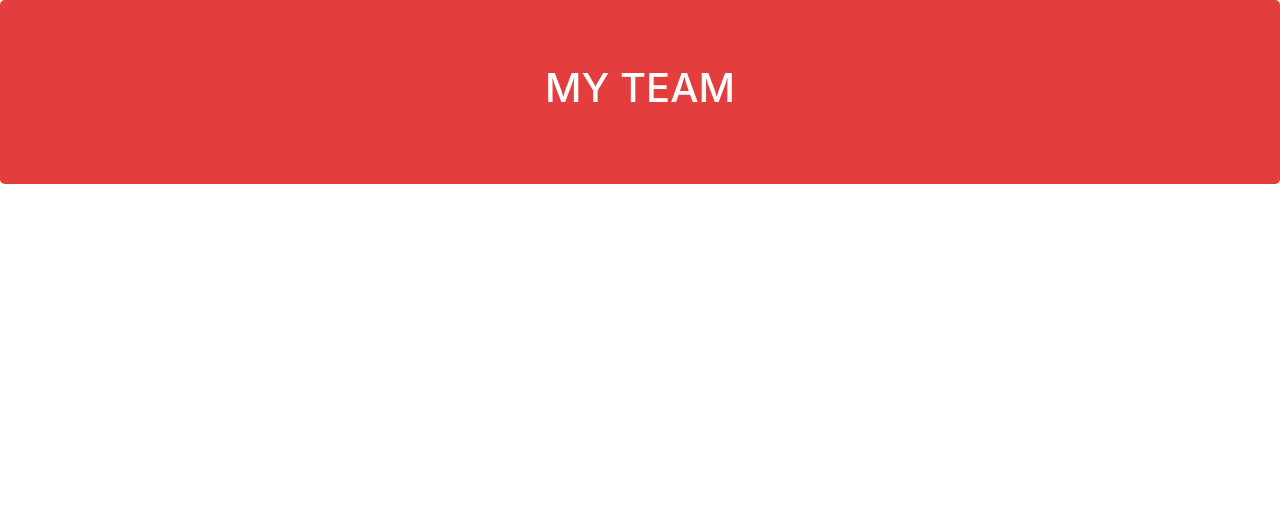
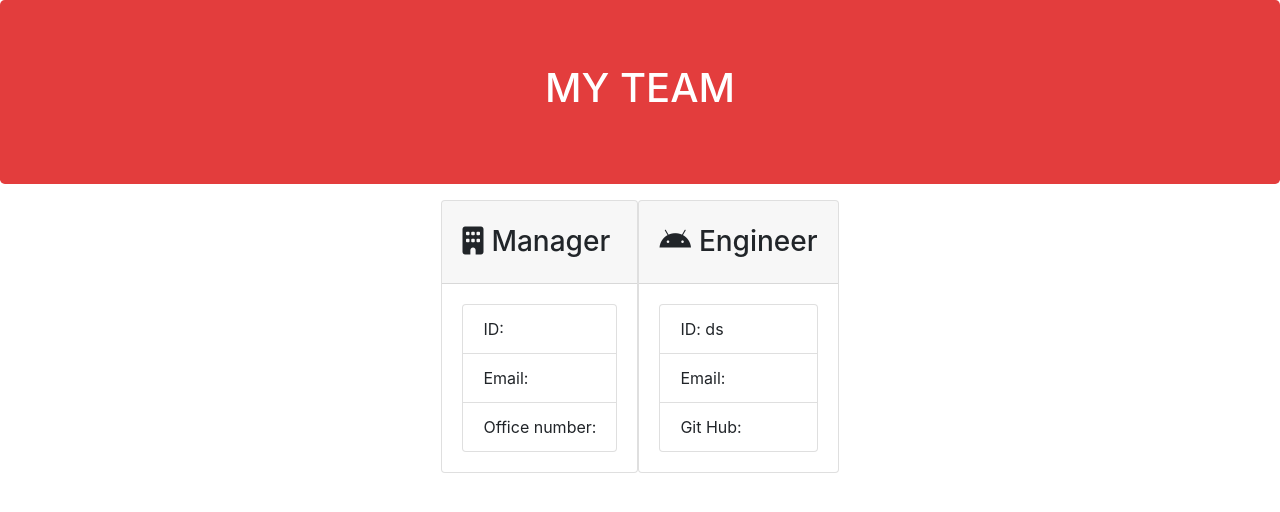
Before and after one commit to Abdul2k24/Team-Profile-Generator, a website: page dist/index.html in a window 1280 px wide. Drawn offline with nearby package versions, Linux system fonts and the light colour scheme.

Commit message:
update html

```diff
--- a/dist/index.html
+++ b/dist/index.html
@@ -19,6 +19,41 @@
             </div>
         </div>
     </div>
+    <div class="container">
+        <div class="row">
+            <div class="team-area col-12 d-flex justify-content-center">
+
+        <div class="card employee-card">
+        <div class="card-header">
+            <h2 class="card-title"></h2>
+            <h3 class="card-title"><i class="fas fa-building mr-2"></i>Manager</h3>
+        </div>
+        <div class="card-body">
+            <ul class="list-group">
+                <li class="list-group-item">ID: </li>
+                <li class="list-group-item">Email: <a href="mailto:df"></a></li>
+                <li class="list-group-item">Office number: </li>
+            </ul>
+        </div>
+    </div>
+
+        <div class="card employee-card">
+        <div class="card-header">
+            <h2 class="card-title"></h2>
+            <h3 class="card-title"><i class="fab fa-android mr-2"></i>Engineer</h3>
+        </div>
+        <div class="card-body">
+            <ul class="list-group">
+                <li class="list-group-item">ID: ds</li>
+                <li class="list-group-item">Email: <a href="mailto:sd"></a></li>
+                <li class="list-group-item">Git Hub: </li>
+            </ul>
+        </div>
+    </div>
+
+            </div>
+        </div>
+    </div>
 
 </body>
 </html>
```
